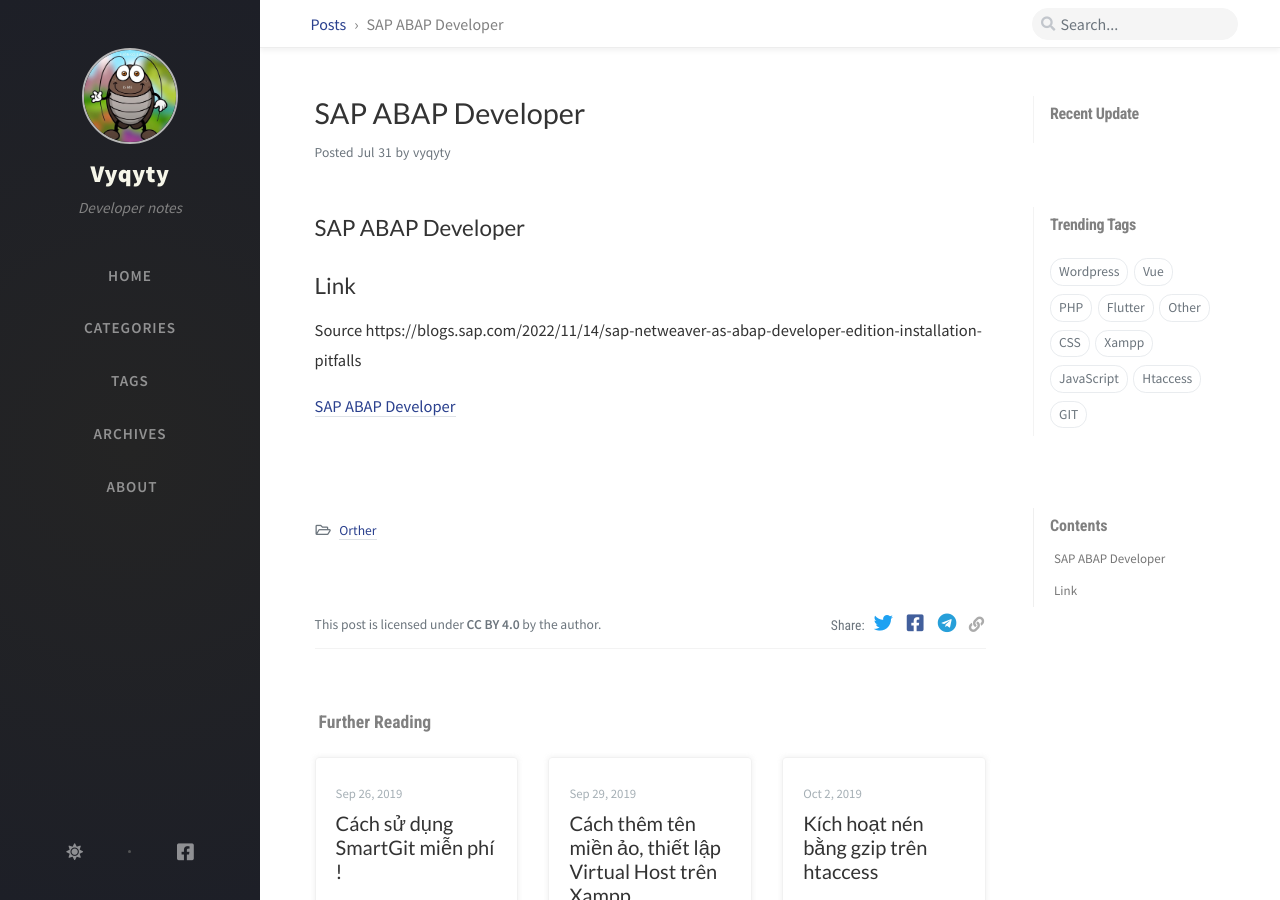
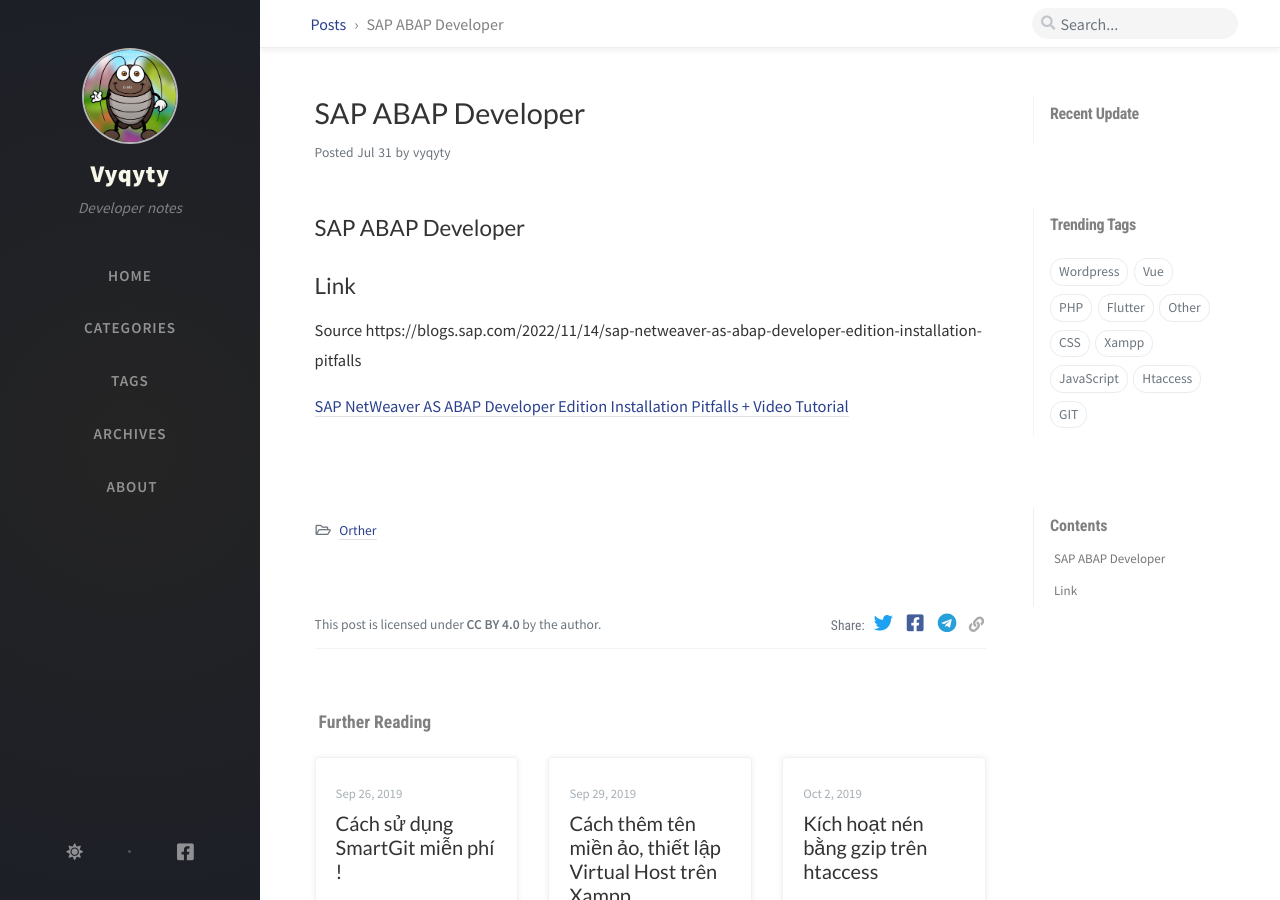
Before and after one commit to vyqyty/vyqyty.github.io, a Jekyll site: the page built from _posts/2023-12-11-set-server-sap-trial.md, in a window 1280 px wide and 900 px high. Built offline with Jekyll 4.4.1, drawn with Linux system fonts in a browser that asks for light colours; nearby versions of some CDN libraries; comment, search, counter and statistics services are not loaded.

Commit message:
Update 2023-12-11-set-server-sap-trial.md

```diff
--- a/_posts/2023-12-11-set-server-sap-trial.md
+++ b/_posts/2023-12-11-set-server-sap-trial.md
@@ -11,4 +11,4 @@
 
 Source https://blogs.sap.com/2022/11/14/sap-netweaver-as-abap-developer-edition-installation-pitfalls
 
-[SAP ABAP Developer](https://vyqyty.github.io/assets/img/uploads/tutorial_sap.pdf)
+[SAP NetWeaver AS ABAP Developer Edition Installation Pitfalls + Video Tutorial](https://vyqyty.github.io/assets/img/uploads/tutorial_sap.pdf)
```
